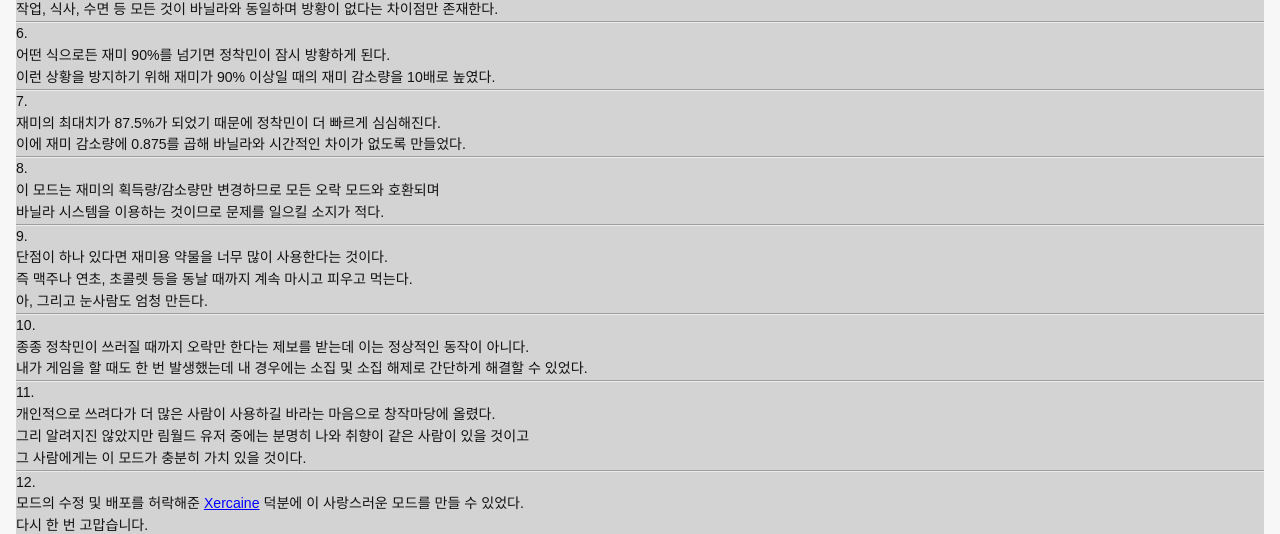
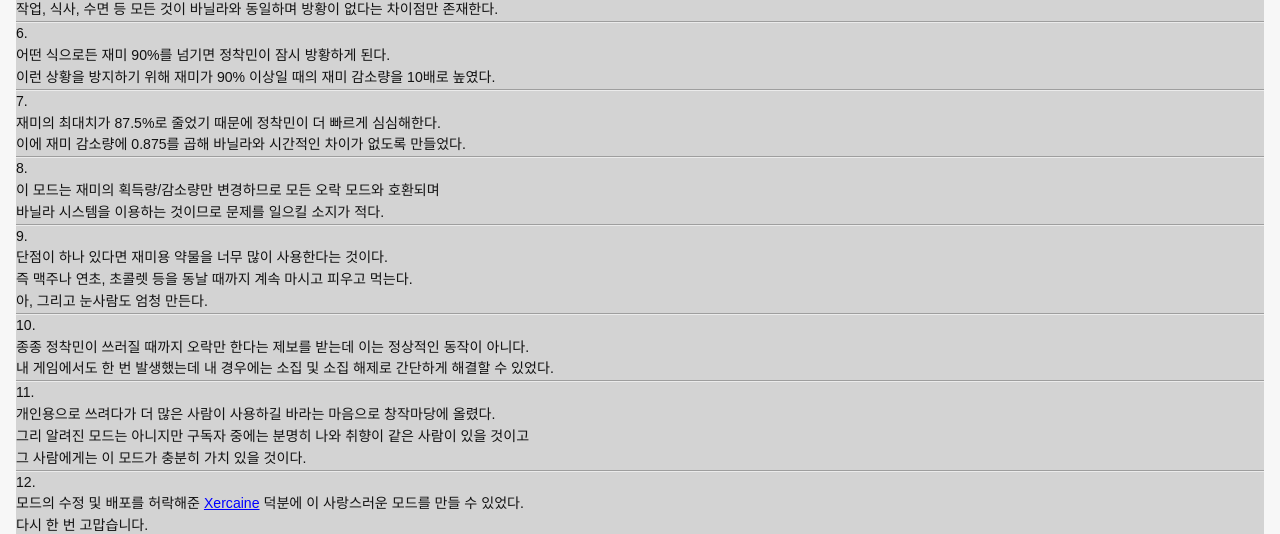
Before and after one commit to seobongzu/seobongzu.github.io, a Jekyll site: the page built from _posts/2025-01-19-Endless-Recreation.md, in a window 1280 px wide. Shown: the part 1299-1833 px from the top of the page. Built offline with Jekyll 4.4.1, drawn with Linux system fonts in a browser that asks for light colours.

Commit message:
edit: Endless Recreation

```diff
--- a/_posts/2025-01-19-Endless-Recreation.md
+++ b/_posts/2025-01-19-Endless-Recreation.md
@@ -25,15 +25,15 @@ image: "https://seobongzu.com/assets/images/rimworld/EndlessRecreation/EndlessRe
 <hr>
 <p>6.<br>어떤 식으로든 재미 90%를 넘기면 정착민이 잠시 방황하게 된다.<br>이런 상황을 방지하기 위해 재미가 90% 이상일 때의 재미 감소량을 10배로 높였다.<br></p>
 <hr>
-<p>7.<br>재미의 최대치가 87.5%가 되었기 때문에 정착민이 더 빠르게 심심해진다.<br>이에 재미 감소량에 0.875를 곱해 바닐라와 시간적인 차이가 없도록 만들었다.<br></p>
+<p>7.<br>재미의 최대치가 87.5%로 줄었기 때문에 정착민이 더 빠르게 심심해한다.<br>이에 재미 감소량에 0.875를 곱해 바닐라와 시간적인 차이가 없도록 만들었다.<br></p>
 <hr>
 <p>8.<br>이 모드는 재미의 획득량/감소량만 변경하므로 모든 오락 모드와 호환되며<br>바닐라 시스템을 이용하는 것이므로 문제를 일으킬 소지가 적다.<br></p>
 <hr>
 <p>9.<br>단점이 하나 있다면 재미용 약물을 너무 많이 사용한다는 것이다.<br>즉 맥주나 연초, 초콜렛 등을 동날 때까지 계속 마시고 피우고 먹는다.<br>아, 그리고 눈사람도 엄청 만든다.<br></p>
 <hr>
-<p>10.<br>종종 정착민이 쓰러질 때까지 오락만 한다는 제보를 받는데 이는 정상적인 동작이 아니다.<br>내가 게임을 할 때도 한 번 발생했는데 내 경우에는 소집 및 소집 해제로 간단하게 해결할 수 있었다.</p>
+<p>10.<br>종종 정착민이 쓰러질 때까지 오락만 한다는 제보를 받는데 이는 정상적인 동작이 아니다.<br>내 게임에서도 한 번 발생했는데 내 경우에는 소집 및 소집 해제로 간단하게 해결할 수 있었다.</p>
 <hr>
-<p>11.<br>개인적으로 쓰려다가 더 많은 사람이 사용하길 바라는 마음으로 창작마당에 올렸다.<br>그리 알려지진 않았지만 림월드 유저 중에는 분명히 나와 취향이 같은 사람이 있을 것이고<br>그 사람에게는 이 모드가 충분히 가치 있을 것이다.<br></p>
+<p>11.<br>개인용으로 쓰려다가 더 많은 사람이 사용하길 바라는 마음으로 창작마당에 올렸다.<br>그리 알려진 모드는 아니지만 구독자 중에는 분명히 나와 취향이 같은 사람이 있을 것이고<br>그 사람에게는 이 모드가 충분히 가치 있을 것이다.<br></p>
 <hr>
 <p>12.<br>모드의 수정 및 배포를 허락해준 <a href="https://steamcommunity.com/profiles/76561198062265145/myworkshopfiles/?appid=294100" target="_blank">Xercaine</a> 덕분에 이 사랑스러운 모드를 만들 수 있었다.<br>다시 한 번 고맙습니다.</p>
 <hr>
```
